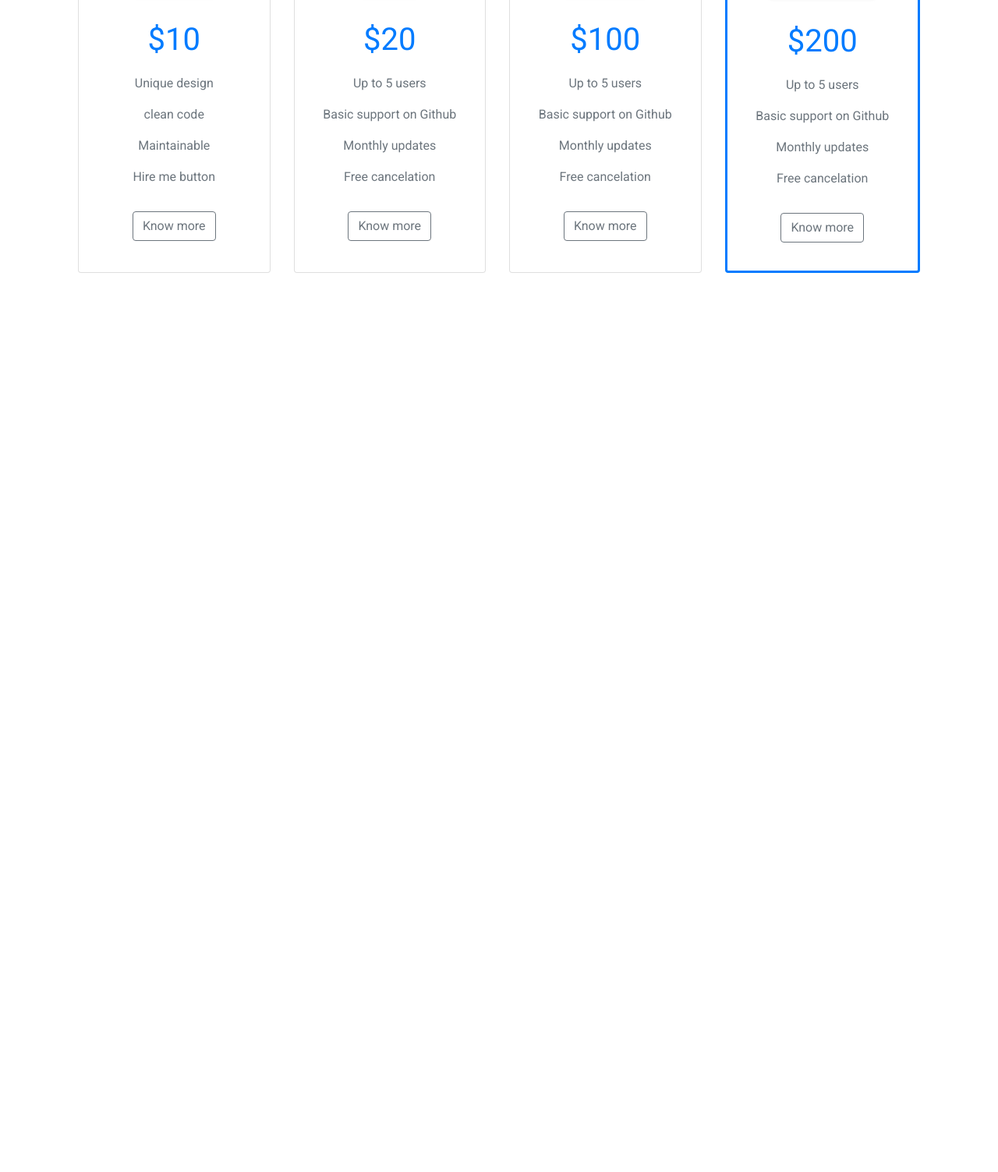
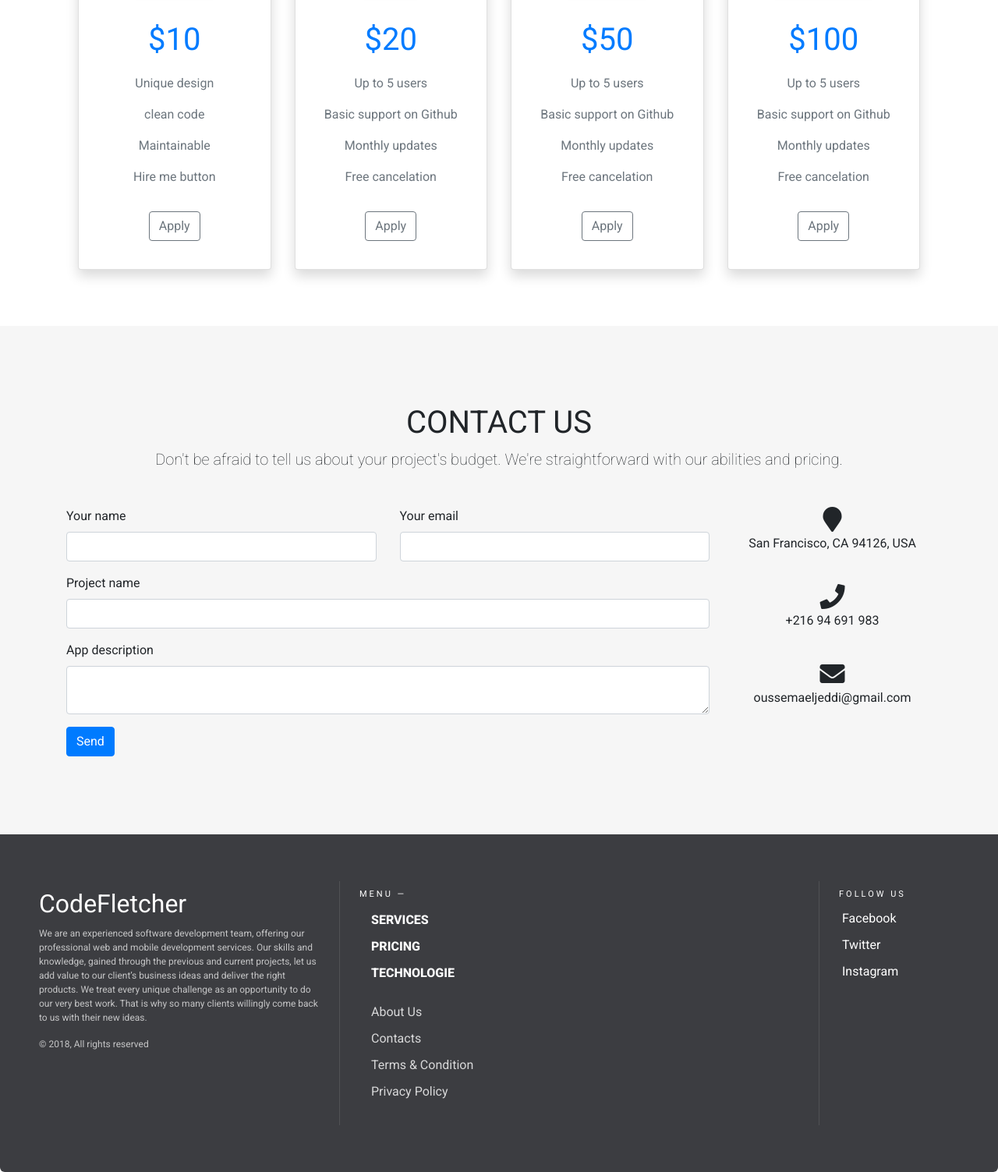
Before and after one commit to Eljeddi/webfletcher, a plain HTML site: page contact.html in a window 1280 px wide. Shown: the part 1025-2528 px from the top of the page at 78% size. Before the commit the page ends 1447 px from the top, so only its background shows below. Drawn offline with nearby package versions, Linux system fonts and the light colour scheme.

Commit message:
contactis ended

```diff
--- a/contact.html
+++ b/contact.html
@@ -61,12 +61,12 @@
 
           </div>
       </section>
-      <section id="contactForm">
+      <section id="sprecialOffer">
           <div class="container text-center">
             <h1 class="subtitle" >Check Our Offers</h1>
               <div class="container mb-5 mt-5">
     <div class="pricing card-deck flex-column flex-md-row mb-3">
-        <div class="card card-pricing text-center px-3 mb-4">
+        <div class="card card-pricing shadow text-center px-3 mb-4">
             <span class="h6 w-60 mx-auto px-4 py-1 rounded-bottom bg-primary text-white shadow-sm">Personal</span>
             <div class="bg-transparent card-header pt-4 border-0">
                 <h1 class="h1 font-weight-normal text-primary text-center mb-0" data-pricing-value="15">$<span class="price">10</span></h1>
@@ -78,10 +78,10 @@
                     <li>Maintainable</li>
                     <li>Hire me button</li>
                 </ul>
-                <button type="button" class="btn btn-outline-secondary mb-3">Know more</button>
+                <button type="button" class="btn btn-outline-secondary mb-3">Apply</button>
             </div>
         </div>
-        <div class="card card-pricing   text-center px-3 mb-4">
+        <div class="card card-pricing shadow  text-center px-3 mb-4">
             <span class="h6 w-60 mx-auto px-4 py-1 rounded-bottom bg-primary text-white shadow-sm">Blog</span>
             <div class="bg-transparent card-header pt-4 border-0">
                 <h1 class="h1 font-weight-normal text-primary text-center mb-0" data-pricing-value="30">$<span class="price">20</span></h1>
@@ -93,13 +93,13 @@
                     <li>Monthly updates</li>
                     <li>Free cancelation</li>
                 </ul>
-                <a href="https://www.totoprayogo.com" target="_blank" class="btn btn-outline-secondary mb-3">Know more</a>
+                <a href="https://www.totoprayogo.com" target="_blank" class="btn btn-outline-secondary mb-3">Apply</a>
             </div>
         </div>
-        <div class="card card-pricing text-center px-3 mb-4">
+        <div class="card card-pricing shadow text-center px-3 mb-4">
             <span class="h6 w-60 mx-auto px-4 py-1 rounded-bottom bg-primary text-white shadow-sm">Business </span>
             <div class="bg-transparent card-header pt-4 border-0">
-                <h1 class="h1 font-weight-normal text-primary text-center mb-0" data-pricing-value="45">$<span class="price">100</span></h1>
+                <h1 class="h1 font-weight-normal text-primary text-center mb-0" data-pricing-value="45">$<span class="price">50</span></h1>
             </div>
             <div class="card-body pt-0">
                 <ul class="list-unstyled mb-4">
@@ -108,13 +108,13 @@
                     <li>Monthly updates</li>
                     <li>Free cancelation</li>
                 </ul>
-                <button type="button" class="btn btn-outline-secondary mb-3">Know more</button>
+                <button type="button" class="btn btn-outline-secondary mb-3">Apply</button>
             </div>
         </div>
-        <div class="card card-pricing popular text-center px-3 mb-4">
+        <div class="card card-pricing shadow text-center px-3 mb-4">
             <span class="h6 w-60 mx-auto px-4 py-1 rounded-bottom bg-primary text-white shadow-sm">Professional </span>
             <div class="bg-transparent card-header pt-4 border-0">
-                <h1 class="h1 font-weight-normal text-primary text-center mb-0" data-pricing-value="60">$<span class="price">200</span></h1>
+                <h1 class="h1 font-weight-normal text-primary text-center mb-0" data-pricing-value="60">$<span class="price">100</span></h1>
             </div>
             <div class="card-body pt-0">
                 <ul class="list-unstyled mb-4">
@@ -123,7 +123,7 @@
                     <li>Monthly updates</li>
                     <li>Free cancelation</li>
                 </ul>
-                <button type="button" class="btn btn-outline-secondary mb-3">Know more</button>
+                <button type="button" class="btn btn-outline-secondary mb-3">Apply</button>
             </div>
         </div>
     </div>
@@ -132,17 +132,114 @@
 
       </section>
 
+      <!--Section: Contact v.2-->
+        <section id="contactForm" class="bg-grey ">
+            <div class="container">
+            <h1 class="text-center">CONTACT US</h1>
+            <p class="text-center lead">Don't be afraid to tell us about your project's budget. We're straightforward  with our abilities and pricing.<br><br></p>
+            <div class="row">
+                <div class="col-sm-9">
+                    <form method="post">
+                        <div class="row">
+                            <div class="col-sm-6">
+                                <div class="form-group">
+                                    <label for="name">Your name
+                                    </label>
+                                    <input type="text" id="name" class="form-control">
 
+
+                                </div>
+                            </div>
+                            <div class="col-sm-6">
+                                <div class="form-group">
+                                    <label for="email">Your email</label>
+                                    <input type="email" id="email" class="form-control">
+                                </div>
+                            </div>
+                        </div>
+                        <div class="row">
+                            <div class="col-sm-12">
+                                <div class="form-group">
+                                    <label for="projectName">Project name</label>
+                                    <input type="text" id="projectName" class="form-control">
+                                </div>
+                            </div>
+                        </div>
+                        <div class="row">
+                            <div class="col-sm-12">
+                                <div class="form-group">
+                                    <label for="message">App description</label>
+                                    <textarea id="message" rows="2" class="form-control"></textarea>
+                                </div>
+                            </div>
+                        </div>
+                    </form>
+                    <div class="text-center">
+                        <button class="btn btn-primary fleft">Send</button>
+                    </div>
+
+                </div>
+                <div class="col-sm-3 text-center">
+                    <ul class="list-unstyled mb-0">
+                <li><i class="fa fa-map-marker fa-2x"></i>
+                    <p>San Francisco, CA 94126, USA</p>
+                </li>
+
+                <li><i class="fa fa-phone mt-4 fa-2x"></i>
+                    <p>+216 94 691 983</p>
+                </li>
+
+                <li><i class="fa fa-envelope mt-4 fa-2x"></i>
+                    <p>oussemaeljeddi@gmail.com</p>
+                </li>
+            </ul>
+                </div>
+            </div>
+            </div>
+        </section>
+            <footer class="footer-bs">
+        <div class="row">
+        	<div class="col-md-4 footer-brand animated fadeInLeft">
+            	<h2>CodeFletcher</h2>
+                <p>We are an experienced software development team, offering our professional web and mobile development services. Our skills and knowledge, gained through the previous and current projects, let us add value to our client’s business ideas and deliver the right products. We treat every unique challenge as an opportunity to do our very best work. That is why so many clients willingly come back to us with their new ideas.</p>
+                <p>© 2018, All rights reserved</p>
+            </div>
+        	<div class="col-md-6 footer-nav animated fadeInUp">
+            	<h4>Menu —</h4>
+            	<div class="col-md-6">
+                    <ul class="pages">
+                        <li><a href="#">Services</a></li>
+                        <li><a href="#">Pricing</a></li>
+                        <li><a href="#">Technologie</a></li>
+
+                    </ul>
+                </div>
+            	<div class="col-md-6">
+                    <ul class="list">
+                        <li><a href="#">About Us</a></li>
+                        <li><a href="#">Contacts</a></li>
+                        <li><a href="#">Terms & Condition</a></li>
+                        <li><a href="#">Privacy Policy</a></li>
+                    </ul>
+                </div>
+            </div>
+        	<div class="col-md-2 footer-social animated fadeInDown">
+            	<h4>Follow Us</h4>
+            	<ul>
+                	<li><a href="#">Facebook</a></li>
+                	<li><a href="#">Twitter</a></li>
+                	<li><a href="#">Instagram</a></li>
+                </ul>
+            </div>
+            </div>
+
+    </footer>
+<!--Section: Contact v.2-->
     <!-- Optional JavaScript -->
     <!-- jQuery first, then Popper.js, then Bootstrap JS -->
     <script src="https://code.jquery.com/jquery-3.3.1.slim.min.js" integrity="sha384-q8i/X+965DzO0rT7abK41JStQIAqVgRVzpbzo5smXKp4YfRvH+8abtTE1Pi6jizo" crossorigin="anonymous"></script>
     <script src="https://cdnjs.cloudflare.com/ajax/libs/popper.js/1.14.3/umd/popper.min.js" integrity="sha384-ZMP7rVo3mIykV+2+9J3UJ46jBk0WLaUAdn689aCwoqbBJiSnjAK/l8WvCWPIPm49" crossorigin="anonymous"></script>
     <script src="https://stackpath.bootstrapcdn.com/bootstrap/4.1.3/js/bootstrap.min.js" integrity="sha384-ChfqqxuZUCnJSK3+MXmPNIyE6ZbWh2IMqE241rYiqJxyMiZ6OW/JmZQ5stwEULTy" crossorigin="anonymous"></script>
-    <script>
-        $(".card").click(function(){
-            $(".card").removeClass("popular");
-            $(this).addClass("popular");
-        });
-    </script>
+
   </body>
 </html>
--- a/style.css
+++ b/style.css
@@ -224,11 +224,17 @@ body#contactpage{
     left:50%;
     transform: translate(-50%,-50%);
 }
-.card-pricing.popular {
-    z-index: 1;
-    border: 3px solid #007bff;
-}
+
 .card-pricing .list-unstyled li {
     padding: .5rem 0;
     color: #6c757d;
 }
+  .bg-grey {
+      background-color: #f6f6f6;
+  }
+.fleft{
+    float: left
+}
+#contactForm{
+    padding: 100px 0px;
+}
```
